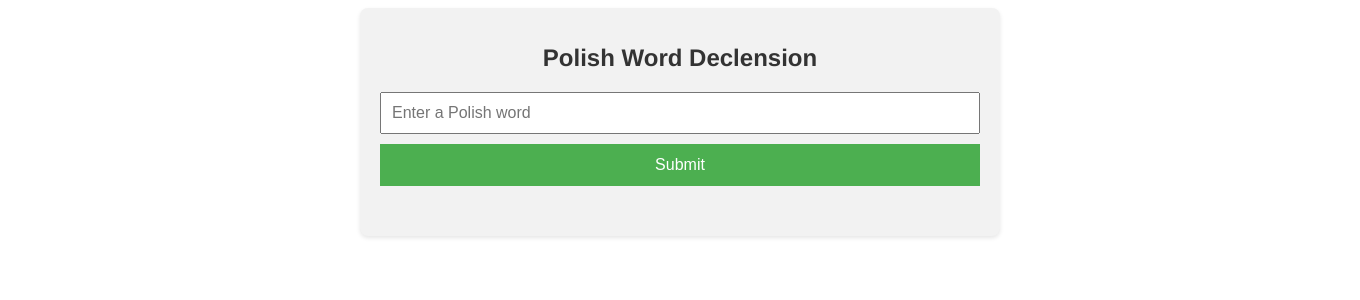
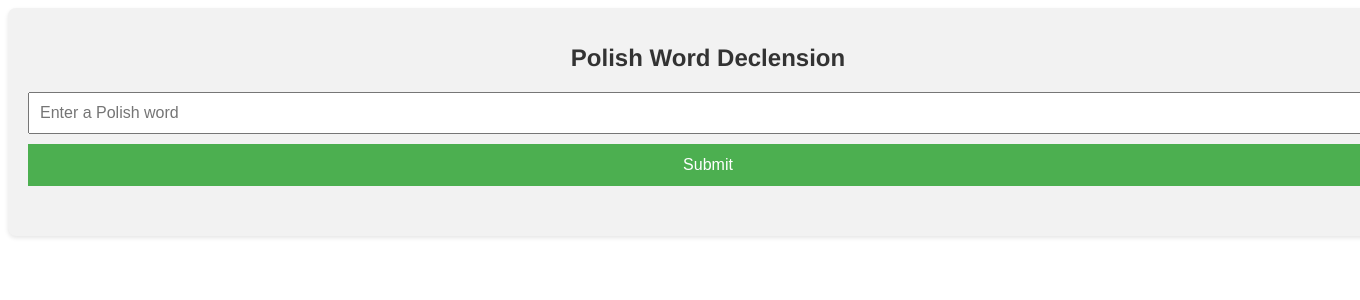
Before and after one commit to JonErvin/jonwervin.github.io, a Flask app: page / in a window 1360 px wide; the page is wider, and only the part inside the window is pictured. Shown: the top 300 px of that part. Run offline with Flask 3, Linux system fonts and the light colour scheme.

Commit message:
UI update 6: No max width 100vw

```diff
--- a/static/style.css
+++ b/static/style.css
@@ -1,5 +1,5 @@
 .container {
-    max-width: 600px;
+    width: 100vw;
     margin: 0 auto;
     padding: 20px;
     text-align: center;
```
